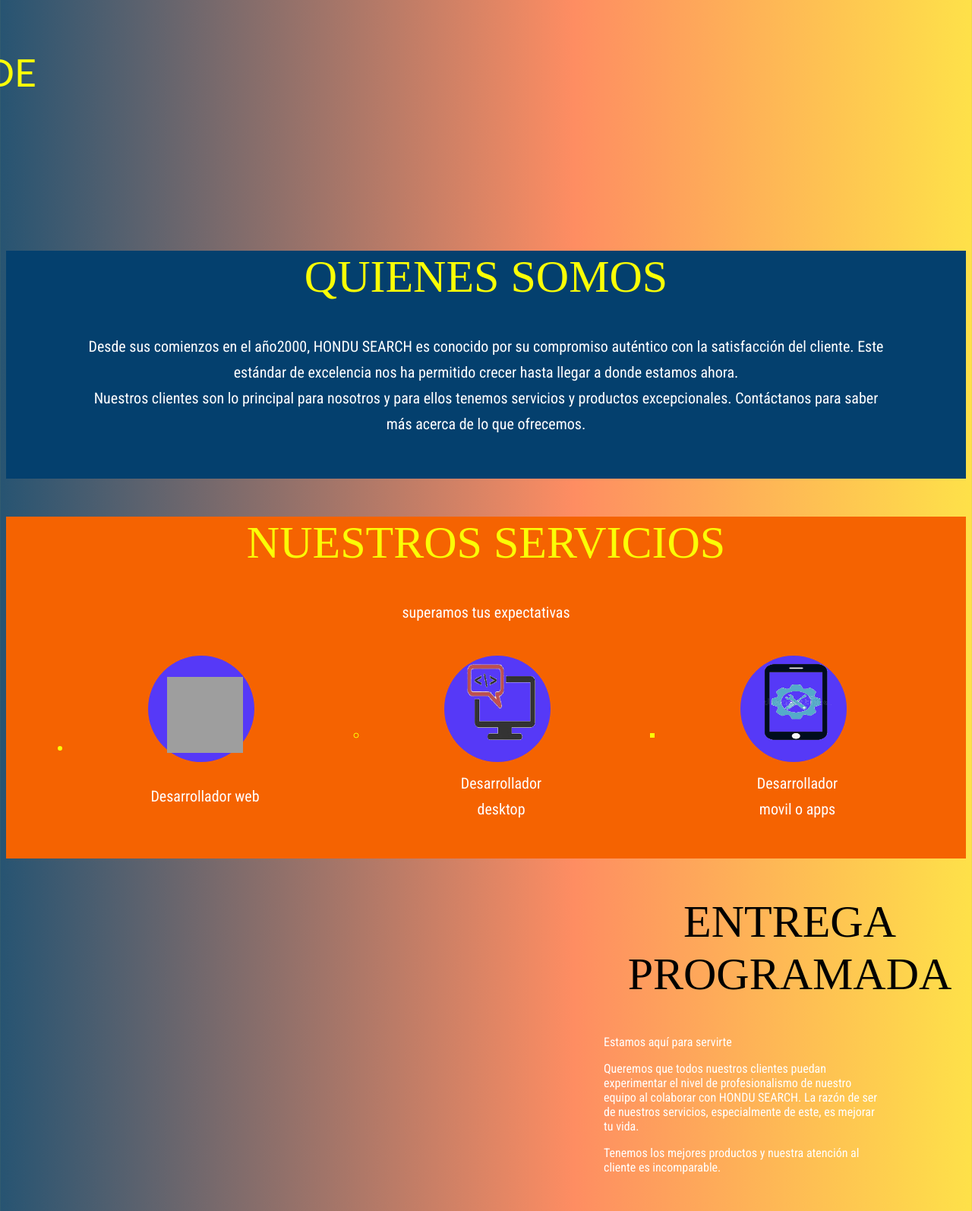
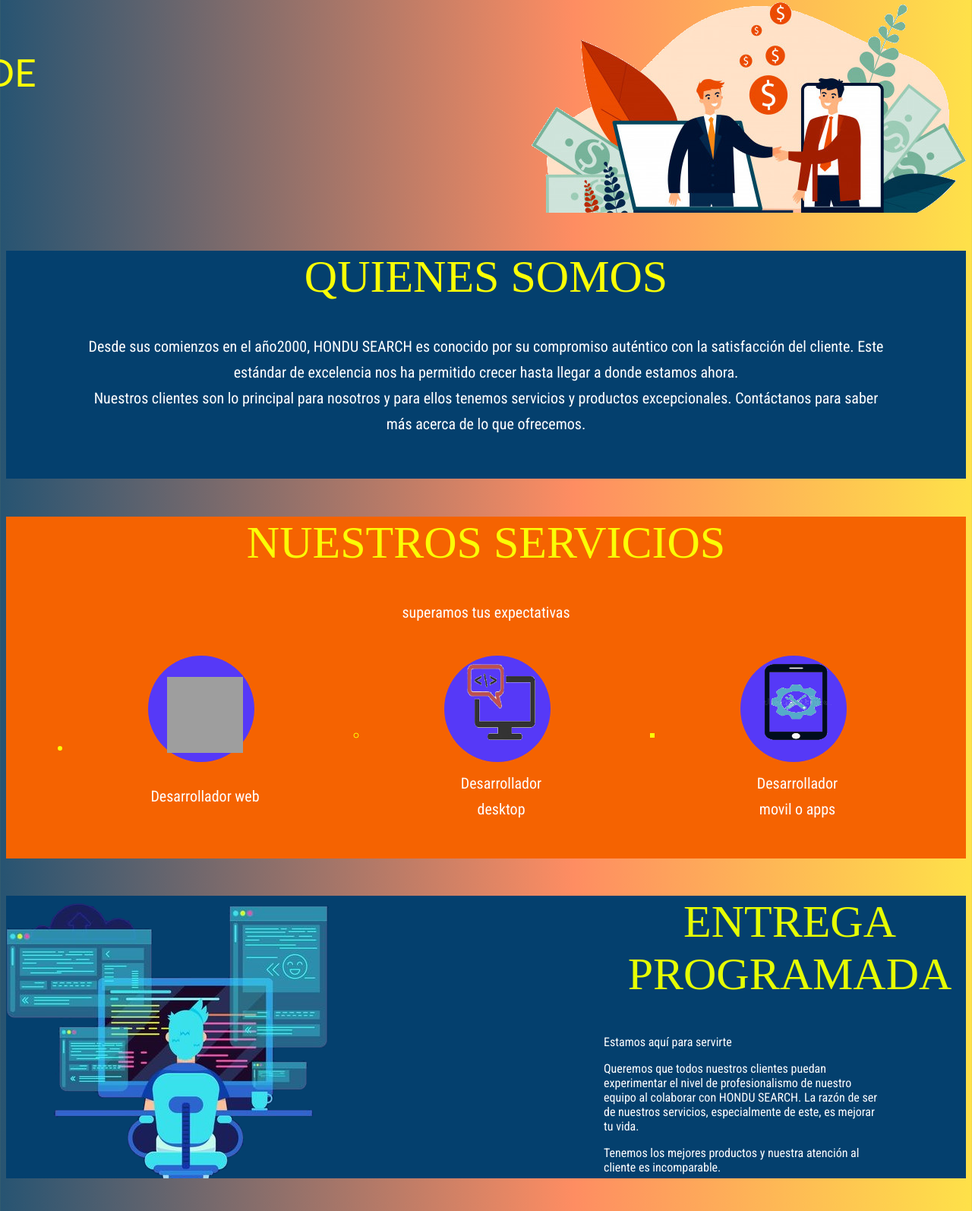
Before and after one commit to YCM15/Hondusearch, a PHP site: page / in a window 1280 px wide. Shown: the part 324-1918 px from the top of the page at 76% size. Run offline with PHP 8.4, Linux system fonts and the light colour scheme; some web fonts are replaced; grey boxes are pictures that could not be loaded.

Commit message:
arreglando css

```diff
--- a/css/estilos.css
+++ b/css/estilos.css
@@ -63,11 +63,7 @@ body {
 .bienvenida {
   height: 280px;
   right: 400px;
-<<<<<<< HEAD
-    background: url(../imagen/team.png) no-repeat  right top;
-=======
     background: url(../img/team.png) no-repeat  right top;
->>>>>>> b4381ac0509a0993506169d2f8545f120976b356
 
 
 }
@@ -157,11 +153,7 @@ body {
 .entrega {
 
   background-size: cover;
-<<<<<<< HEAD
-  background: #04406e url(../imagen/1.png) no-repeat  left top;
-=======
   background: #04406e url(../img/1.png) no-repeat  left top;
->>>>>>> b4381ac0509a0993506169d2f8545f120976b356
   color: rgb(230, 255, 4);
 
 }
```
